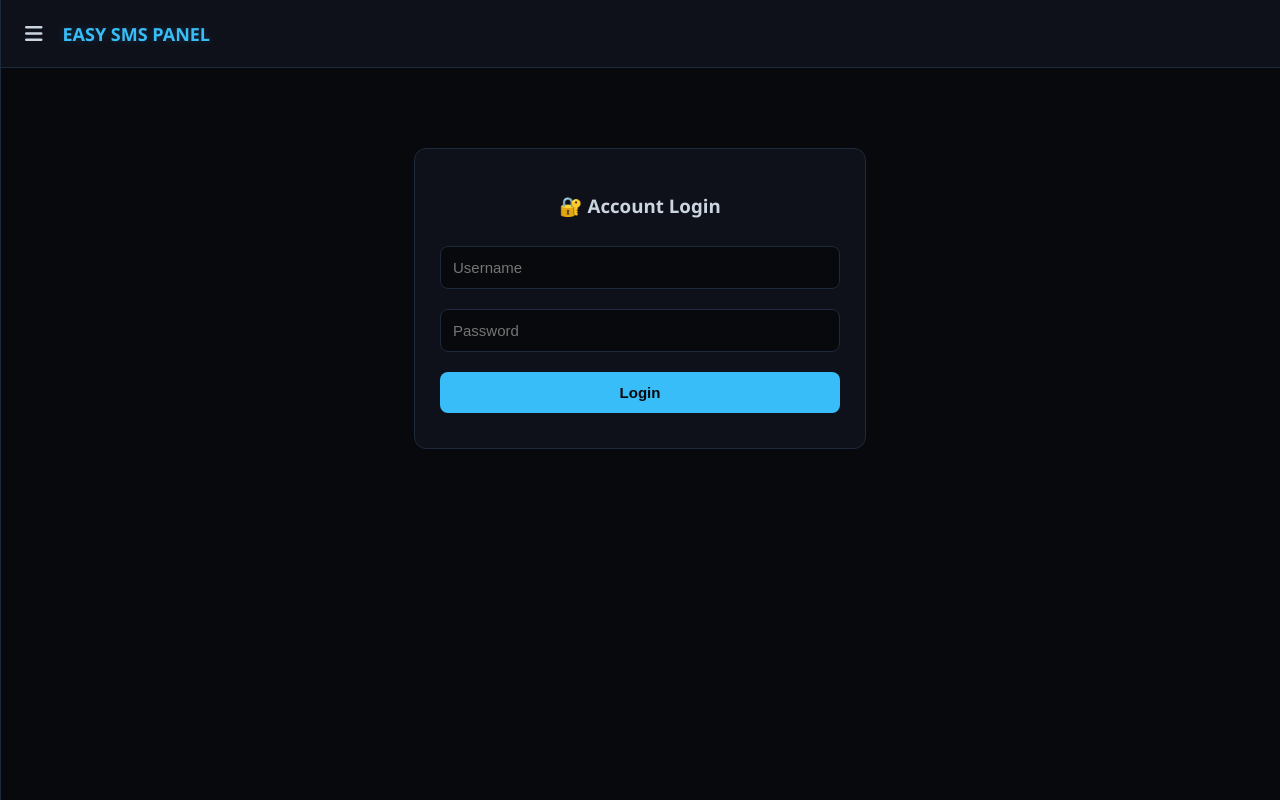
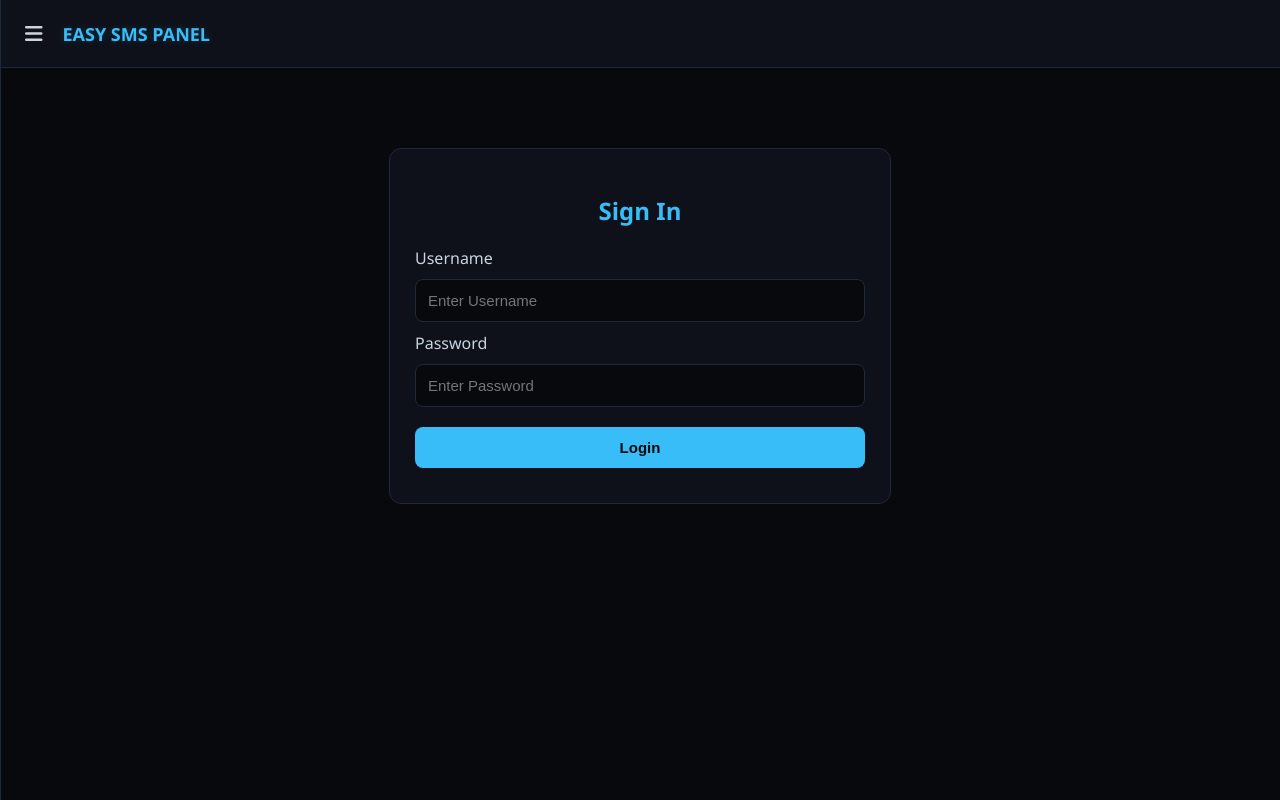
Before and after one commit to sohanurislamtohin33-spec/EASY--SMS--PANEL-, a Flask app: page /login in a window 1280 px wide. Run offline with Flask 3, Linux system fonts and the light colour scheme.

Commit message:
Update login.html

```diff
--- a/templates/login.html
+++ b/templates/login.html
@@ -1,14 +1,13 @@
-{% extends 'base.html' %}
-{% block title %}Login - Fast SMS Pro{% endblock %}
+{% extends "base.html" %}
+{% block title %}Login - EASY SMS PANEL{% endblock %}
 {% block content %}
-<div class="card" style="max-width: 400px; margin: 60px auto;">
-    <h3 style="text-align: center;">🔐 Account Login</h3>
-    {% if error %}
-        <div class="error">{{ error }}</div>
-    {% endif %}
-    <form action="/login" method="POST">
-        <input type="text" name="username" placeholder="Username" required>
-        <input type="password" name="password" placeholder="Password" required>
+<div class="card" style="max-width: 450px; margin: 60px auto;">
+    <h2 style="text-align:center; color:#38bdf8;">Sign In</h2>
+    <form method="POST" action="/login">
+        <label>Username</label>
+        <input type="text" name="username" placeholder="Enter Username" required>
+        <label>Password</label>
+        <input type="password" name="password" placeholder="Enter Password" required>
         <button type="submit">Login</button>
     </form>
 </div>
```
